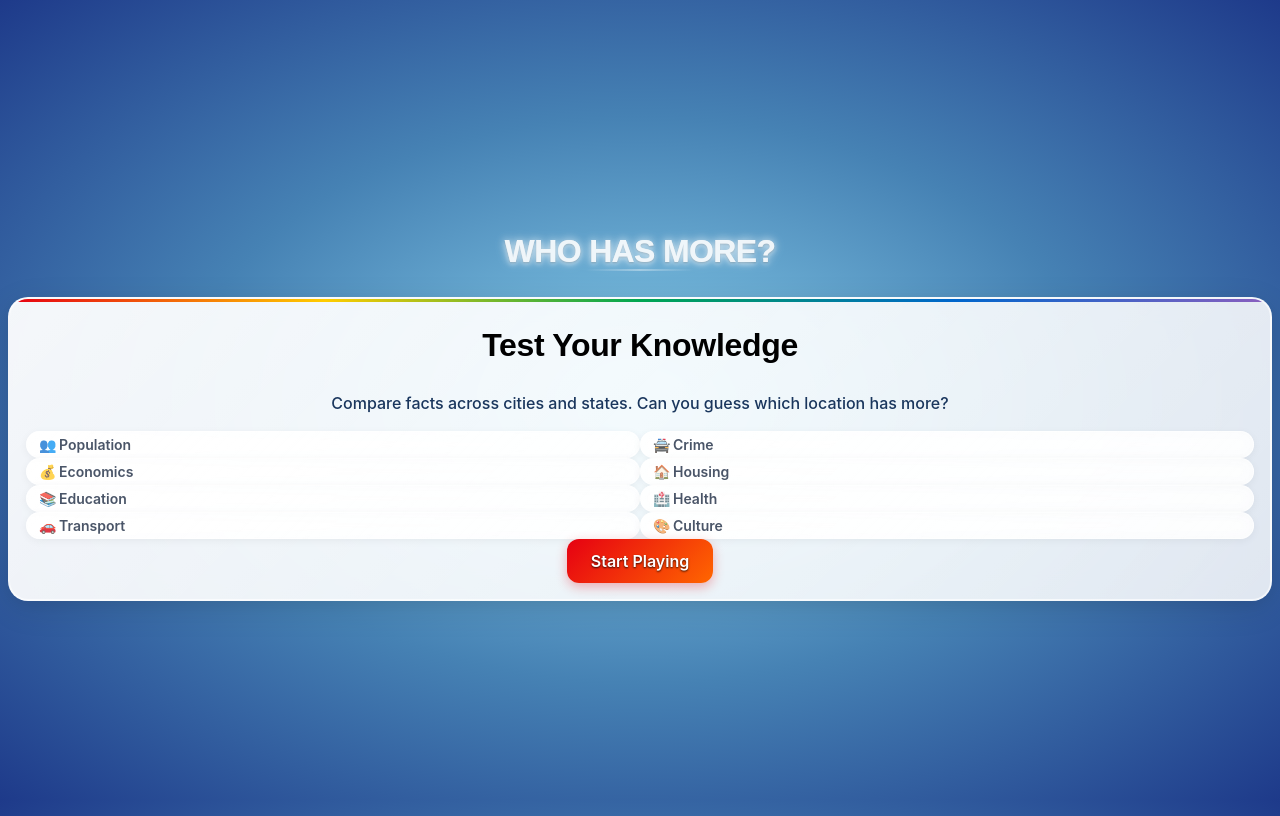
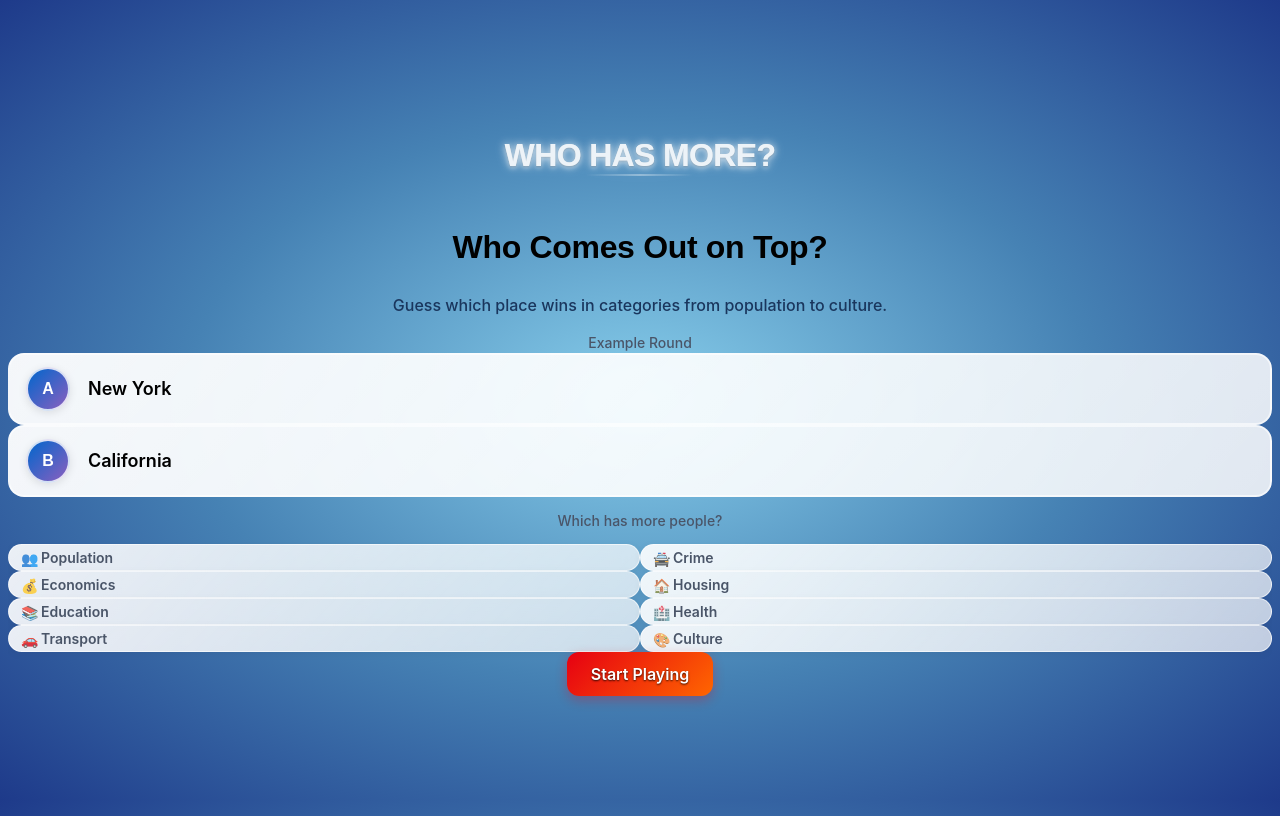
Before and after one commit to balong/WhoHasMore, a Next.js app: page / in a window 1280 px wide. Built offline with nearby package versions, Linux system fonts and the light colour scheme.

Commit message:
feat: revamp opening layout

```diff
--- a/src/app/_components/GameBoard.tsx
+++ b/src/app/_components/GameBoard.tsx
@@ -19,20 +19,41 @@ export default function GameBoard() {
 
   if (gameState === 'idle') {
     return (
-      <div className="w-full max-w-4xl mx-auto px-4">
-        <div className="nintendo-card text-center space-y-4 md:space-y-6 lg:space-y-8">
-          {/* Hero Section */}
-          <div className="space-y-3 md:space-y-4 lg:space-y-6">
+      <div className="w-full max-w-4xl mx-auto px-4 space-y-10">
+        {/* Intro Copy */}
+        <div className="text-center space-y-3 md:space-y-4 lg:space-y-6">
           <h2 className="text-display-lg md:text-display-hero text-white font-bold leading-tight">
-              Test Your Knowledge
+            Who Comes Out on Top?
           </h2>
           <p className="text-body md:text-body-lg text-white/90 max-w-2xl mx-auto leading-relaxed px-4">
-              Compare facts across cities and states. Can you guess which location has more?
+            Guess which place wins in categories from population to culture.
           </p>
         </div>
 
+        {/* Gameplay Preview */}
+        <div className="space-y-3 max-w-md mx-auto">
+          <div className="text-small text-center text-white/80">Example Round</div>
+          <div className="answer-card pointer-events-none">
+            <div className="flex items-center" style={{ gap: '10px' }}>
+              <div className="letter-badge">A</div>
+              <div className="flex-1 text-left">
+                <div className="text-body-lg font-semibold text-nintendo-primary-text">New York</div>
+              </div>
+            </div>
+          </div>
+          <div className="answer-card pointer-events-none">
+            <div className="flex items-center" style={{ gap: '10px' }}>
+              <div className="letter-badge">B</div>
+              <div className="flex-1 text-left">
+                <div className="text-body-lg font-semibold text-nintendo-primary-text">California</div>
+              </div>
+            </div>
+          </div>
+          <p className="text-small text-center text-white/80">Which has more people?</p>
+        </div>
+
         {/* Category Grid */}
-          <div className="grid grid-cols-2 md:grid-cols-4 gap-3 md:gap-4 lg:gap-6 py-4 md:py-6 lg:py-8 mb-6 md:mb-8">
+        <div className="grid grid-cols-2 md:grid-cols-4 gap-3 md:gap-4 lg:gap-6 py-4 md:py-6 lg:py-8">
           <div className="category-chip">
             <span className="category-chip-icon">👥</span>
             <span>Population</span>
@@ -68,9 +89,8 @@ export default function GameBoard() {
         </div>
 
         {/* Start Button Section */}
-          <div>
+        <div className="text-center">
           <StartButton />
-          </div>
         </div>
       </div>
     );
--- a/src/app/page.tsx
+++ b/src/app/page.tsx
@@ -9,11 +9,11 @@ export default function Home() {
   const { showConfetti, showStarburst } = useGameStore();
 
   return (
-    <main className="relative flex min-h-screen items-center justify-center p-4 md:p-8">
+    <main className="relative flex min-h-screen flex-col items-center justify-center overflow-hidden p-4 md:p-8">
       <ConfettiEffect trigger={showConfetti} type="confetti" />
       <ConfettiEffect trigger={showStarburst} type="starburst" />
-      <div className="w-full max-w-5xl space-y-6 rounded-3xl bg-white/30 p-6 shadow-xl backdrop-blur-lg md:space-y-10 md:p-12">
-        <ShowHeader />
+      <ShowHeader />
+      <div className="w-full mt-8">
         <GameBoard />
       </div>
     </main>
```
Lines whose indentation alone changed are shown as unchanged.
